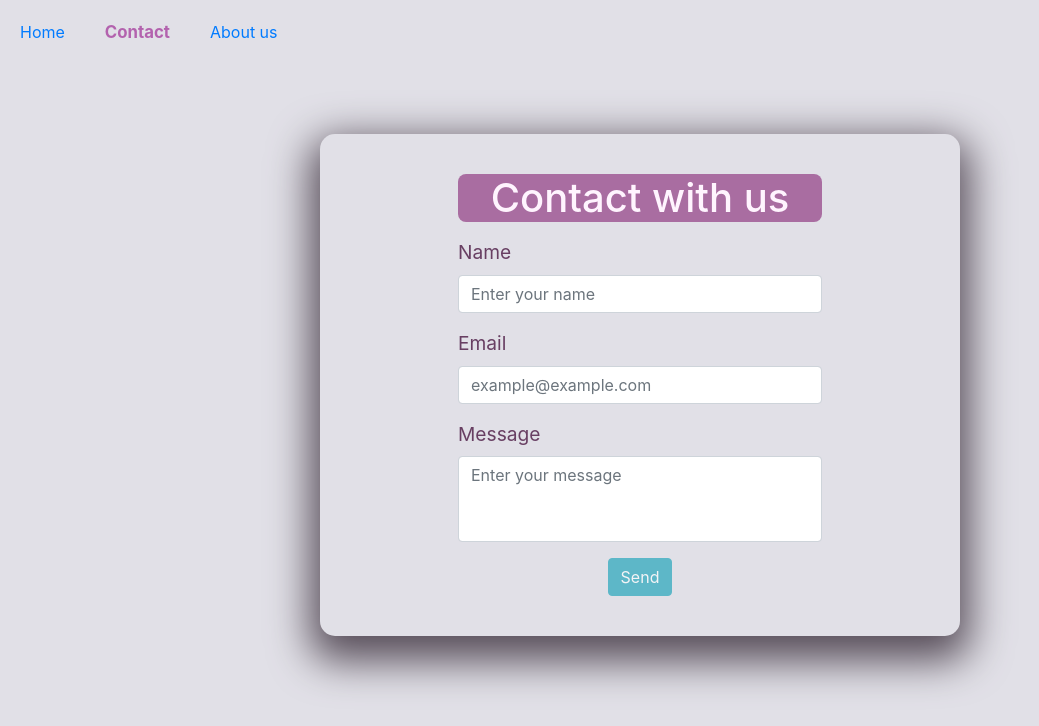
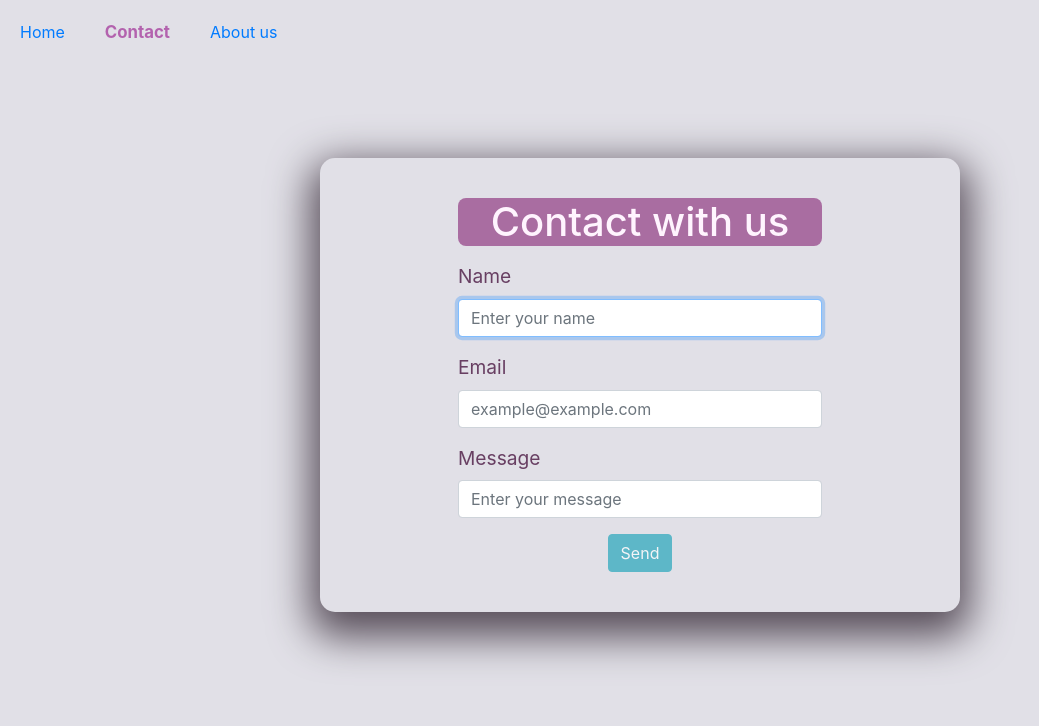
Before and after one commit to Nayopes/Sepoyan-Mariam-React, a React (Create React App) app: page /contact in a window 1280 px wide. Shown: the top 726 px of the page, without its empty margins (0-1039 px from the left). Built offline with nearby package versions, Linux system fonts and the light colour scheme.

Commit message:
Contact to Context

```diff
--- a/src/App.js
+++ b/src/App.js
@@ -7,6 +7,7 @@ import Contact from './Components/Pages/Contact/Contact'
 import About from './Components/Pages/About/About'
 import NotFound from './Components/Pages/NotFound/NotFound'
 import SingleTask from './Components/Pages/SingleTask/SingleTask'
+import ContactContextProvider from './Context/ContactContext'
 
 const pages = [
   {
@@ -32,12 +33,27 @@ const pages = [
 ]
 function App() {
   const pagesItmes = pages.map((el, index) => {
-    return <Route
+    if (el.path === '/contact') {
+      return <Route
+        key={index}
+        path={el.path}
+        exact
+        render={(props) => {
+          return (
+            <ContactContextProvider>
+              {<el.component {...props} />}
+            </ContactContextProvider>
+          )
+        }
+        }
+      />
+    } return <Route
       key={index}
       path={el.path}
       component={el.component}
       exact
     />
+
   })
   return (
     <div className="App">
--- a/src/Components/ContactForms/ContactFormWithHooks.js
+++ b/src/Components/ContactForms/ContactFormWithHooks.js
@@ -1,29 +1,9 @@
-import { useState } from "react"
-import {Form, Button} from 'react-bootstrap'
+import { useContext, useEffect, useRef } from "react"
+import { Form, Button } from 'react-bootstrap'
 import styles from './contactforms.module.css'
 import { withRouter } from 'react-router-dom'
-import { isRequired, minLength, maxLength, emailValidation, abuseMessageValidator} from "../../Helpers/ValidationChecker";
+import { ContactContext } from '../../Context/ContactContext'
 
-const ContactFormWithHooks =(props)=>{
-
-    const [formData, setFormData] = useState({
-        name: {
-            value: '',
-            isValid: false,
-            isError: null
-        },
-        email: {
-            value: '',
-            isValid: false,
-            isError: null
-        },
-        message: {
-            value: '',
-            isValid: false,
-            isError: null
-        }
-    })
-    const [messageForError, setError] = useState()
 const formsArr = [
     {
         name: 'name',
@@ -51,56 +31,14 @@ const ContactFormWithHooks =(props)=>{
         }
     }
 ]
-    const handleOnChange = (e) => {
-        const { name, value } = e.target
-        let isError = null
-        switch (name) {
-            case "name":
-            case "email":
-            case "message":
-                isError = isRequired(value) ||
-                    (name === "email" && emailValidation(value)) ||
-                    minLength(3)(value) ||
-                    maxLength(30)(value) ||
-                    (name=== 'message' && abuseMessageValidator(value))
-                break
-            default:
-        }
-        setFormData({
-            ...formData,
-            [name]: {
-                value,
-                isValid: !!!isError,
-                isError
-            }
-        });
-    }
-    const contactData = { ...formData }
-    const isAllValid = contactData.name.isValid && contactData.email.isValid && contactData.message.isValid
-    const sendMessage = () => {
-
-        for (let key in contactData) {
-            contactData[key] = contactData[key].value
-        }
-        fetch('http://localhost:3001/form', {
-            method: 'POST',
-            body: JSON.stringify(contactData),
-            headers: {
-                'Content-Type': 'application/json'
-            }
+const ContactFormWithHooks = () => {
+    const myRef = useRef(null)
+    const context = useContext(ContactContext)
+    useEffect(() => {
+        myRef.current.focus()
     })
-            .then(res => res.json())
-            .then(data => {
-                if (data.error) {
-                    throw data.error
-                }
-                props.history.push('/')
-                return data
-            })
-            .catch(error => {
-                setError(`${error.message[6].toUpperCase() + error.message.slice(7, error.message.length - 1)}!!!`)
-            })
-    }
+    const { formData, messageForError, handleOnChange, sendMessage } = context
+    const isAllValid = formData.name.isValid && formData.email.isValid && formData.message.isValid
     const dontReload = (e) => {
         return e.preventDefault()
     }
@@ -116,7 +54,8 @@ const ContactFormWithHooks =(props)=>{
                     name={el.name}
                     type={el.type}
                     placeholder={el.placeholder}
-                    {...el.forMessage}
+                    as={el.as}
+                    ref={!index ? myRef : null}
                     value={formData[el.name].value}
                     onChange={handleOnChange}
                 />
@@ -126,6 +65,7 @@ const ContactFormWithHooks =(props)=>{
     })
     return (
         <div>
+
             <Form
                 onSubmit={dontReload}
             >
--- a/src/Components/Pages/Contact/Contact.js
+++ b/src/Components/Pages/Contact/Contact.js
@@ -1,10 +1,7 @@
-import React from 'react'
-//import ContactForms from '../../ContactForms/ContactForms'
 import styles from './contact.module.css'
 import ContactFormWithHooks from '../../ContactForms/ContactFormWithHooks'
 
-class Contact extends React.Component {
-    render() {
+const Contact =()=> {
         return (
             <div className={styles.mainDiv}>
                 <div className={styles.contactDiv}>
@@ -12,12 +9,10 @@ class Contact extends React.Component {
                         <h1>Contact with us</h1>
                     </div>
                     <div className={styles.formDiv}>
-                        {/* < ContactForms /> */}
                         <ContactFormWithHooks />
                     </div>
                 </div>
             </div>
         )
-    }
 }
 export default Contact
--- /dev/null
+++ b/src/Context/ContactContext.js
@@ -0,0 +1,88 @@
+import { createContext, useState } from 'react'
+import { withRouter } from 'react-router-dom'
+import { isRequired, minLength, maxLength, emailValidation, abuseMessageValidator } from '../Helpers/ValidationChecker'
+export const ContactContext = createContext()
+const ContactContextProvider = (props) => {
+    const [formData, setFormData] = useState({
+        name: {
+            value: '',
+            isValid: false,
+            isError: null
+        },
+        email: {
+            value: '',
+            isValid: false,
+            isError: null
+        },
+        message: {
+            value: '',
+            isValid: false,
+            isError: null
+        }
+    })
+    const [messageForError, setError] = useState('')
+
+    const sendMessage = () => {
+        const contactData = { ...formData }
+        for (let key in contactData) {
+            contactData[key] = contactData[key].value
+        }
+        if (formData.name.isValid && formData.email.isValid && formData.message.isValid) {
+            fetch('http://localhost:3001/form', {
+                method: 'POST',
+                body: JSON.stringify(contactData),
+                headers: {
+                    'Content-Type': 'application/json'
+                }
+            })
+                .then(res => res.json())
+                .then(data => {
+                    if (data.error) throw data.error
+                    props.history.push('/')
+                })
+                .catch(error => {
+                    setError(`${error.message[6].toUpperCase() + error.message.slice(7, error.message.length - 1)}!!!`)
+                })
+        }
+    }
+
+    const handleOnChange = (e) => {
+        const { name, value } = e.target
+        let isError = null
+        switch (name) {
+            case "name":
+            case "email":
+            case "message":
+                isError = isRequired(value) ||
+                    (name === "email" && emailValidation(value)) ||
+                    minLength(3)(value) ||
+                    maxLength(30)(value) ||
+                    (name === 'message' && abuseMessageValidator(value))
+                break
+            default:
+        }
+        setFormData({
+            ...formData,
+            [name]: {
+                value,
+                isValid: !!!isError,
+                isError
+            }
+        })
+    }
+
+    return <ContactContext.Provider
+        value={
+            {
+                messageForError,
+                formData,
+                handleOnChange,
+                sendMessage
+            }
+        }
+    >
+        {props.children}
+    </ContactContext.Provider>
+}
+
+export default withRouter(ContactContextProvider)
```
Also changed, not shown: 1 other file (tests, documents, lock files or other folders). Lines whose indentation alone changed are shown as unchanged.
